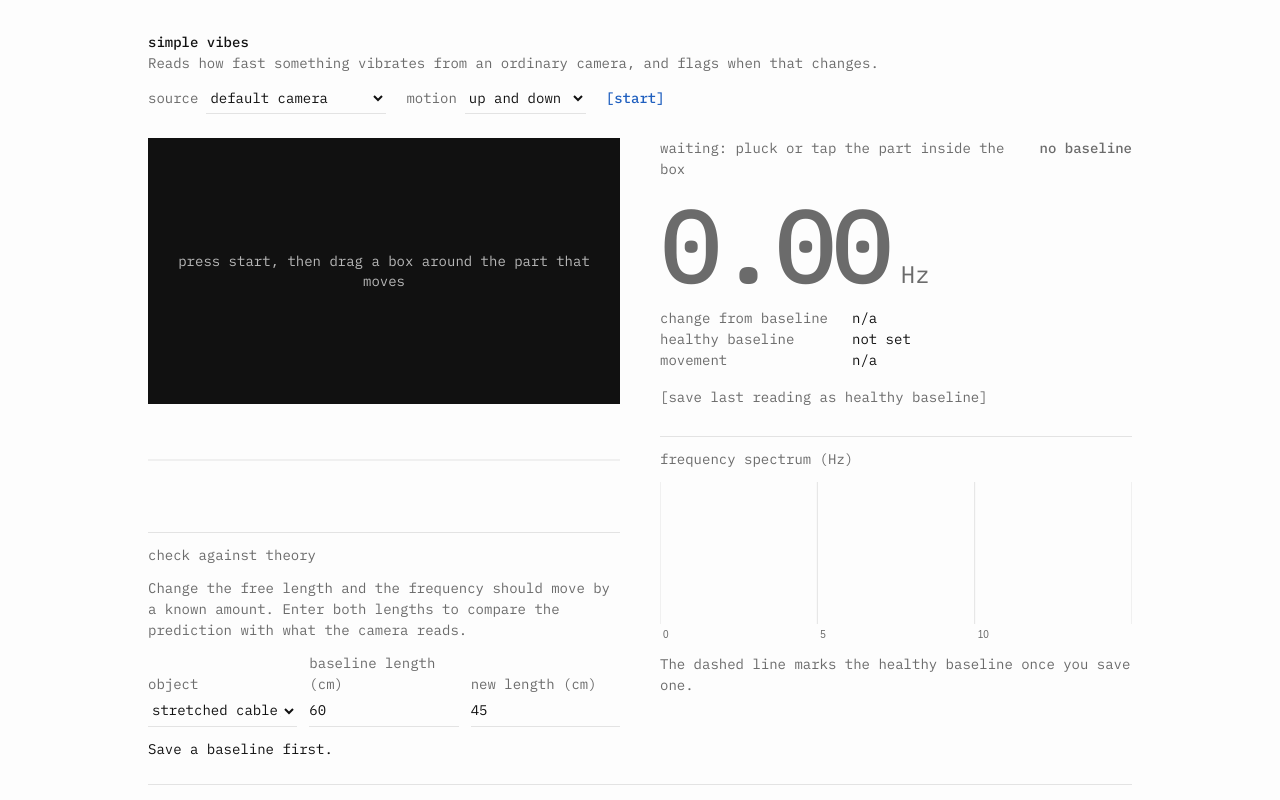
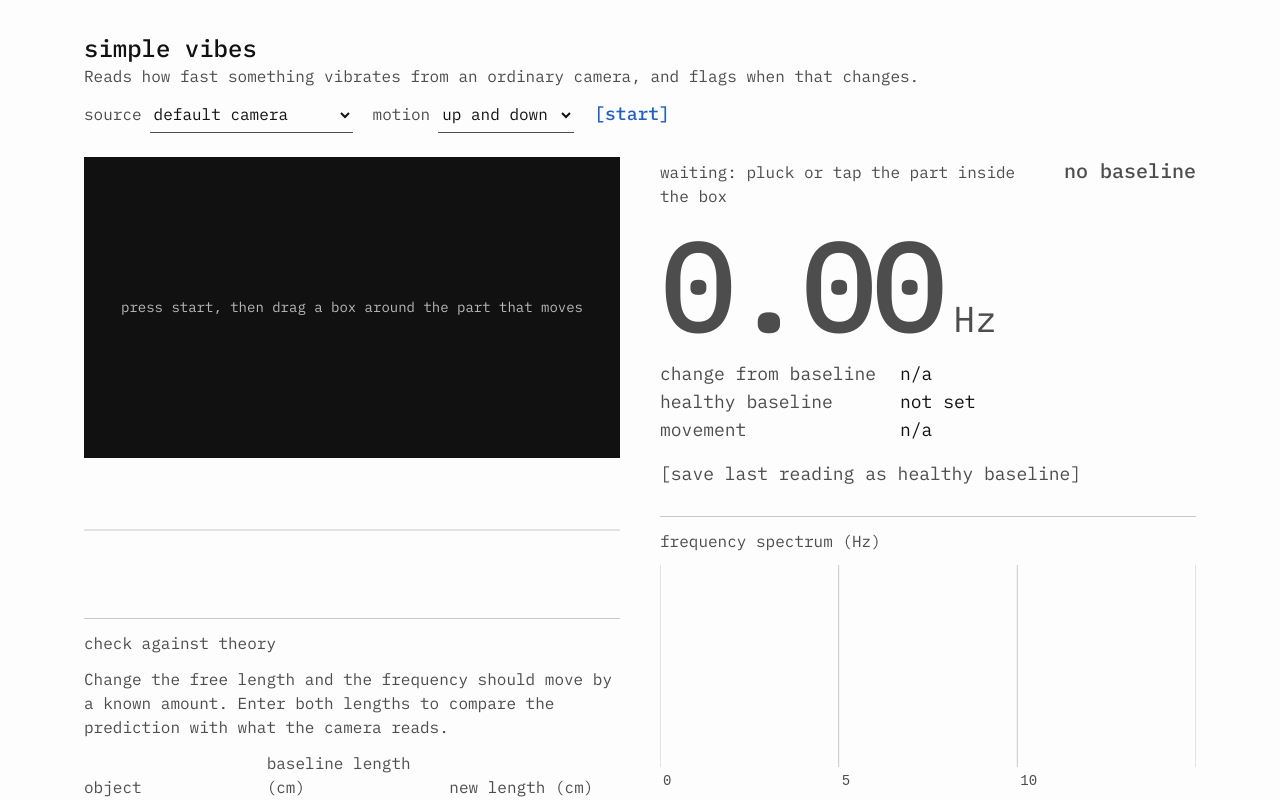
Before and after one commit to TarunYadgirkar/simple-vibes, a Next.js app: page / in a window 1280 px wide. Shown: the top 800 px of the page. Built offline with nearby package versions, Linux system fonts and the light colour scheme.

Commit message:
style: larger type, darker greys, thicker traces

```diff
--- a/src/app/globals.css
+++ b/src/app/globals.css
@@ -3,12 +3,13 @@
 :root {
   --page: #fdfdfd;
   --ink: #111111;
-  --ink-muted: #6b6b6b;
-  --line: #e3e3e3;
+  --ink-muted: #4d4d4d;
+  --line: #c9c9c9;
   --action: #1f5fbf;
   --good: #1f7a45;
   --warn: #9a6400;
   --crit: #b3261e;
+  --watch-box: #ffd400;
 }
 
 @theme inline {
@@ -20,6 +21,7 @@
   --color-good: var(--good);
   --color-warn: var(--warn);
   --color-crit: var(--crit);
+  --color-watch-box: var(--watch-box);
   --font-mono: var(--font-plex-mono);
   --font-sans: var(--font-plex-mono);
 }
@@ -27,7 +29,7 @@
 body {
   background: var(--page);
   color: var(--ink);
-  font-size: 14px;
+  font-size: 16px;
   line-height: 1.5;
 }
 
--- a/src/app/page.tsx
+++ b/src/app/page.tsx
@@ -59,10 +59,10 @@ export default function Home() {
   };
 
   return (
-    <main className="mx-auto flex w-full max-w-5xl flex-col gap-6 px-5 py-8">
+    <main className="mx-auto flex w-full max-w-6xl flex-col gap-6 px-5 py-8">
       <header className="flex flex-wrap items-baseline justify-between gap-x-6 gap-y-2">
         <div>
-          <h1 className="font-medium">simple vibes</h1>
+          <h1 className="text-2xl font-medium">simple vibes</h1>
           <p className="text-ink-muted">
             Reads how fast something vibrates from an ordinary camera, and flags when that changes.
           </p>
--- a/src/components/CameraView.tsx
+++ b/src/components/CameraView.tsx
@@ -79,13 +79,13 @@ export function CameraView({ videoRef, roi, onRoiChange, isRunning }: Props) {
         </p>
       )}
       {isRunning && <div
-        className="pointer-events-none absolute ring-1 ring-white"
+        className="pointer-events-none absolute ring-2 ring-watch-box"
         style={{
           left: `${shown.x * 100}%`,
           top: `${shown.y * 100}%`,
           width: `${shown.w * 100}%`,
           height: `${shown.h * 100}%`,
-          boxShadow: "0 0 0 9999px rgb(0 0 0 / 0.45)",
+          boxShadow: "0 0 0 9999px rgb(0 0 0 / 0.3)",
         }}
       />}
     </div>
--- a/src/components/Readout.tsx
+++ b/src/components/Readout.tsx
@@ -24,12 +24,12 @@ export function Readout({ live, last, baseline, onSetBaseline }: Props) {
         <HealthPill health={classify(deviation)} />
       </p>
       <p className={`flex items-baseline gap-3 leading-none ${live ? "text-ink" : "text-ink-muted"}`}>
-        <span className="text-[6.5rem] font-medium tracking-tighter tabular-nums">
+        <span className="text-[8rem] font-medium tracking-tighter tabular-nums">
           {shown ? formatHz(shown.hz) : "0.00"}
         </span>
-        <span className="text-2xl">Hz</span>
+        <span className="text-4xl">Hz</span>
       </p>
-      <dl className="grid grid-cols-[auto_1fr] gap-x-6 tabular-nums">
+      <dl className="grid grid-cols-[auto_1fr] gap-x-6 text-lg tabular-nums">
         <dt className="text-ink-muted">change from baseline</dt>
         <dd>{formatDeviation(deviation)}</dd>
         <dt className="text-ink-muted">healthy baseline</dt>
--- a/src/components/charts.tsx
+++ b/src/components/charts.tsx
@@ -36,7 +36,7 @@ export function WaveChart({ wave }: { wave: number[] }) {
 
     const span = Math.max(MIN_WAVE_SPAN_PX, ...wave.map(Math.abs));
     ctx.strokeStyle = color("--ink");
-    ctx.lineWidth = 1;
+    ctx.lineWidth = 2;
     ctx.beginPath();
     wave.forEach((value, i) => {
       const x = (i / (wave.length - 1)) * width;
@@ -46,7 +46,7 @@ export function WaveChart({ wave }: { wave: number[] }) {
     });
     ctx.stroke();
   });
-  return <canvas ref={ref} className="h-24 w-full" aria-label="Displacement of the watched part over the last few seconds" />;
+  return <canvas ref={ref} className="h-32 w-full" aria-label="Displacement of the watched part over the last few seconds" />;
 }
 
 type SpectrumProps = {
@@ -55,7 +55,7 @@ type SpectrumProps = {
   markerHz: number | null;
 };
 
-const AXIS_HEIGHT = 18;
+const AXIS_HEIGHT = 22;
 const TICK_STEP_HZ = 5;
 
 export function SpectrumChart({ spectrum, baselineHz, markerHz }: SpectrumProps) {
@@ -64,7 +64,7 @@ export function SpectrumChart({ spectrum, baselineHz, markerHz }: SpectrumProps)
     const maxHz = spectrum ? spectrum.sampleRate / 2 : 15;
     const xAt = (hz: number) => (hz / maxHz) * width;
 
-    ctx.font = "11px var(--font-plex-mono), monospace";
+    ctx.font = "14px ui-monospace, monospace";
     ctx.fillStyle = color("--ink-muted");
     ctx.strokeStyle = color("--line");
     for (let hz = 0; hz <= maxHz; hz += TICK_STEP_HZ) {
@@ -77,18 +77,20 @@ export function SpectrumChart({ spectrum, baselineHz, markerHz }: SpectrumProps)
 
     if (baselineHz !== null) {
       ctx.strokeStyle = color("--ink-muted");
-      ctx.setLineDash([4, 4]);
+      ctx.lineWidth = 2;
+      ctx.setLineDash([6, 5]);
       ctx.beginPath();
       ctx.moveTo(xAt(baselineHz), 0);
       ctx.lineTo(xAt(baselineHz), plotHeight);
       ctx.stroke();
       ctx.setLineDash([]);
+      ctx.lineWidth = 1;
     }
     if (!spectrum) return;
 
     const peak = spectrum.mags.reduce((max, value) => Math.max(max, value), 0) || 1;
     ctx.fillStyle = color("--ink");
-    ctx.globalAlpha = 0.07;
+    ctx.globalAlpha = 0.12;
     ctx.beginPath();
     ctx.moveTo(0, plotHeight);
     spectrum.mags.forEach((value, i) => {
@@ -99,7 +101,7 @@ export function SpectrumChart({ spectrum, baselineHz, markerHz }: SpectrumProps)
     ctx.globalAlpha = 1;
 
     ctx.strokeStyle = color("--ink");
-    ctx.lineWidth = 1;
+    ctx.lineWidth = 2;
     ctx.beginPath();
     spectrum.mags.forEach((value, i) => {
       const x = xAt(i * spectrum.binHz);
@@ -111,8 +113,8 @@ export function SpectrumChart({ spectrum, baselineHz, markerHz }: SpectrumProps)
 
     if (markerHz !== null) {
       ctx.fillStyle = color("--action");
-      ctx.fillRect(xAt(markerHz) - 0.5, 0, 1, plotHeight);
+      ctx.fillRect(xAt(markerHz) - 1, 0, 2, plotHeight);
     }
   });
-  return <canvas ref={ref} className="h-40 w-full" aria-label="Vibration strength by frequency, in cycles per second" />;
+  return <canvas ref={ref} className="h-56 w-full" aria-label="Vibration strength by frequency, in cycles per second" />;
 }
--- a/src/components/ui.tsx
+++ b/src/components/ui.tsx
@@ -35,7 +35,7 @@ export function Button({ variant = "quiet", className = "", children, ...props }
   return (
     <button
       {...props}
-      className={`cursor-pointer py-1 underline-offset-4 hover:underline disabled:cursor-default disabled:text-ink-muted disabled:no-underline ${BUTTON_VARIANT[variant]} ${className}`}
+      className={`cursor-pointer py-1 text-lg underline-offset-4 hover:underline disabled:cursor-default disabled:text-ink-muted disabled:no-underline ${BUTTON_VARIANT[variant]} ${className}`}
     >
       [{children}]
     </button>
@@ -43,7 +43,7 @@ export function Button({ variant = "quiet", className = "", children, ...props }
 }
 
 export const FIELD_CLASS =
-  "h-8 border-b border-line bg-transparent text-ink tabular-nums hover:border-ink-muted";
+  "h-9 border-b border-ink-muted bg-transparent text-ink tabular-nums hover:border-ink-muted";
 
 const HEALTH_STYLE: Record<Health, string> = {
   unknown: "text-ink-muted",
@@ -53,7 +53,7 @@ const HEALTH_STYLE: Record<Health, string> = {
 };
 
 export function HealthPill({ health }: { health: Health }) {
-  return <span className={`font-medium whitespace-nowrap ${HEALTH_STYLE[health]}`}>{HEALTH_LABEL[health].toLowerCase()}</span>;
+  return <span className={`text-xl font-medium whitespace-nowrap ${HEALTH_STYLE[health]}`}>{HEALTH_LABEL[health].toLowerCase()}</span>;
 }
 
 export function formatHz(hz: number): string {
```
